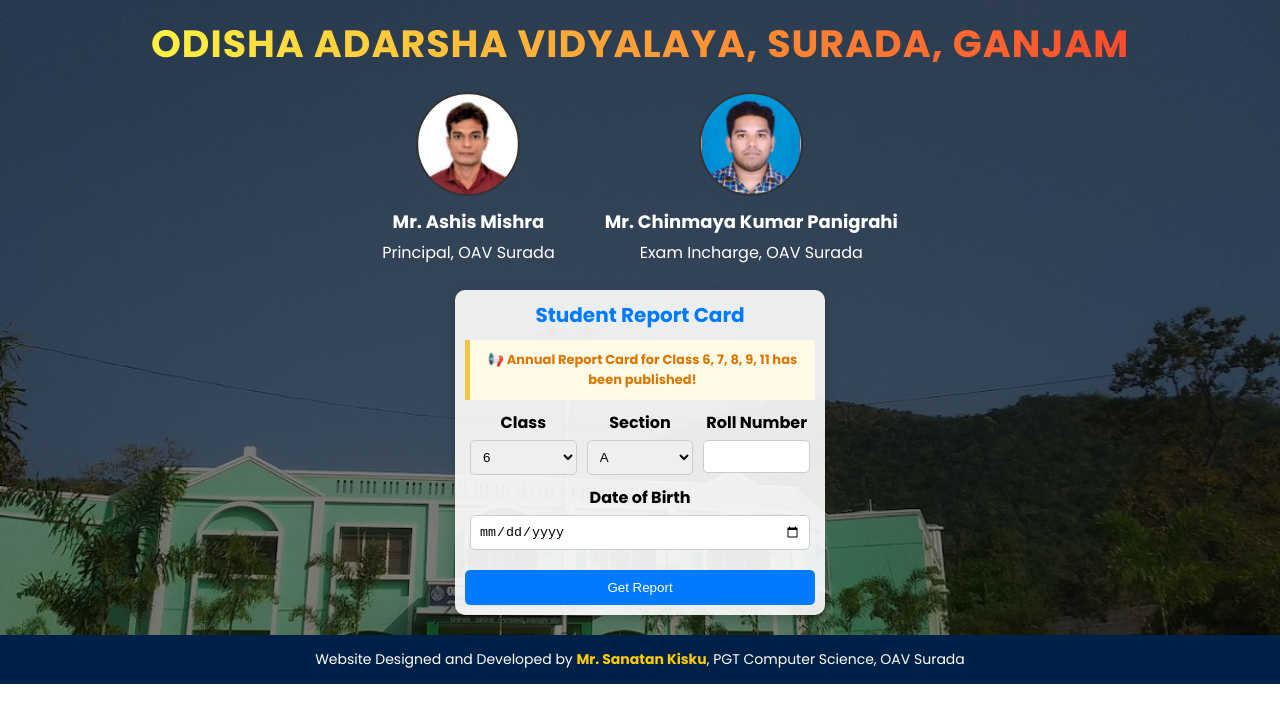
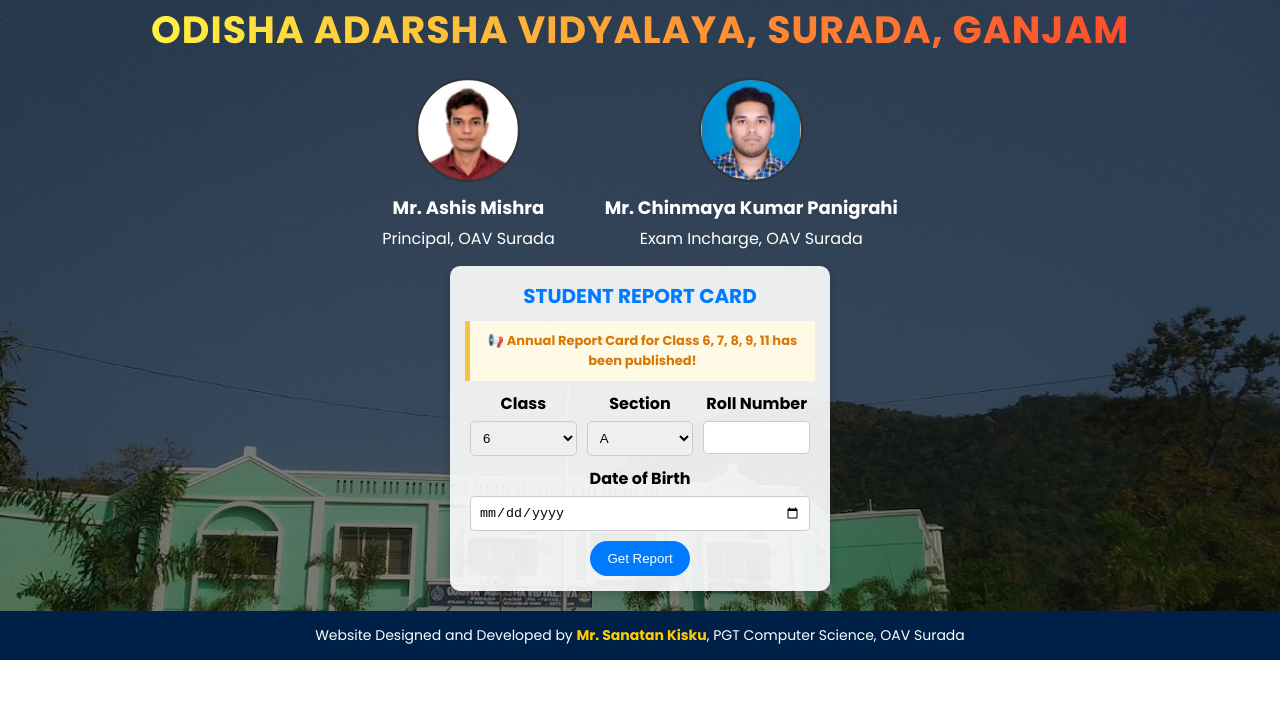
Before and after one commit to Sanatan-kisku/student-report-frontend, a React (Create React App) app: page / in a window 1280 px wide. Shown: the top 722 px of the page. Built offline with nearby package versions, Linux system fonts and the light colour scheme.

Commit message:
change getreport styles

```diff
--- a/src/components/GetReport.js
+++ b/src/components/GetReport.js
@@ -69,7 +69,7 @@ const GetReport = () => {
         </div>
       </div>
       <div className="form-box">
-        <h2>Student Report Card</h2>
+        <h2>STUDENT REPORT CARD</h2>
         {publishedClasses.length > 0 && (
           <p className="published-info">
             📢 Annual Report Card for Class {publishedClasses.join(", ")} has been published!
--- a/src/styles/GetReport.css
+++ b/src/styles/GetReport.css
@@ -24,8 +24,7 @@ body {
   font-size: 38px;
   font-weight: 700;
   text-align: center;
-  margin: 15px;
-  margin-bottom: 0;
+  margin: 1px 15px 0;
   font-family: 'Poppins', sans-serif;
   background-image: linear-gradient(90deg, #fff241, #ff4b2b, #ff416c);
   background-size: 200% 100%;
@@ -45,7 +44,7 @@ body {
 
 .principal-container {
   text-align: center;
-  margin-bottom: 20px;
+  margin-bottom: 10px;
 }
 
 .principal-image {
@@ -72,7 +71,7 @@ body {
 
 .examincharge-container {
   text-align: center;
-  margin-bottom: 20px;
+  margin-bottom: 10px;
 }
 
 .examincharge-image {
@@ -109,7 +108,7 @@ body {
 
 .form-box {
   background: rgba(255, 255, 255, 0.9);
-  padding: 10px;
+  padding: 15px;
   border-radius: 10px;
   box-shadow: 0px 4px 10px rgba(0, 0, 0, 0.2);
   text-align: center;
@@ -153,9 +152,9 @@ select, input {
   color: white;
   padding: 10px;
   border: none;
-  width: 100%;
-  margin-top: 10px;
-  border-radius: 5px;
+  width: 100px;
+  margin-top: 0px;
+  border-radius: 50px;
   cursor: pointer;
 }
 
```
